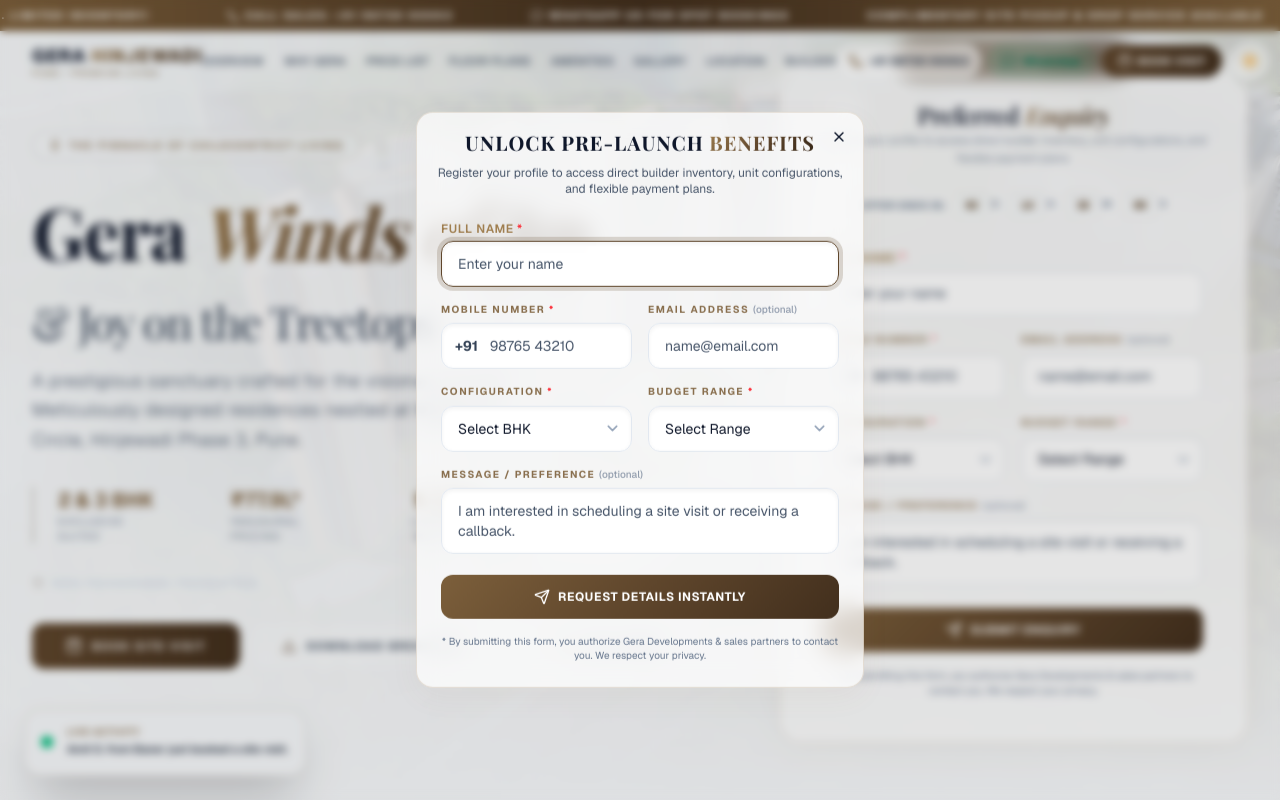
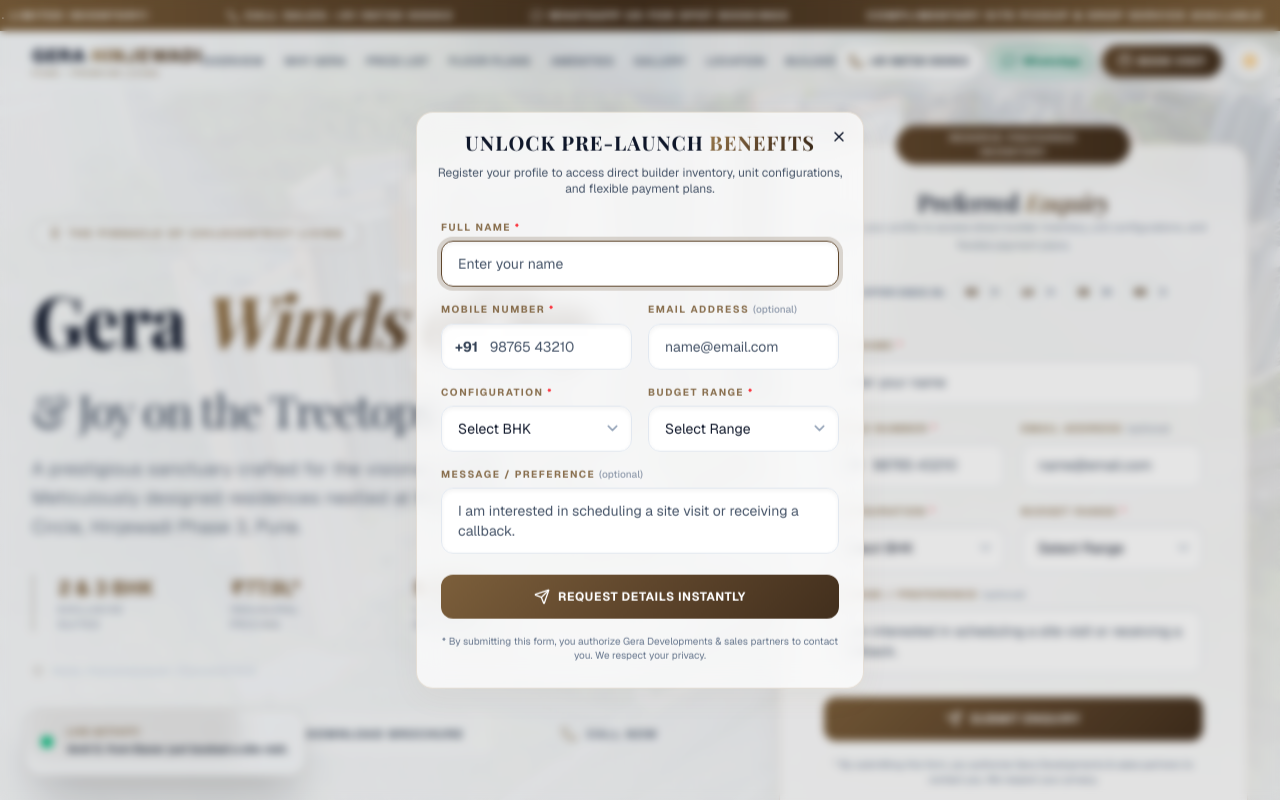
Before and after one commit to 24krealtorshinjewadi-blip/Gera-Hinjewadi, a Next.js app: page / in a window 1280 px wide. Shown: the top 800 px of the page. Built offline with nearby package versions, Linux system fonts and the light colour scheme.

Commit message:
fix: resolve hero enquiry form header overlap and label inconsistency

```diff
--- a/src/app/page.tsx
+++ b/src/app/page.tsx
@@ -142,7 +142,7 @@ export default function Home() {
       <Header />
 
       {/* 1. CINEMATIC HERO SECTION */}
-      <section id="overview" className="relative min-h-screen lg:h-screen lg:min-h-[700px] flex items-center pt-24 pb-12 lg:py-0 overflow-hidden">
+      <section id="overview" className="relative min-h-screen lg:min-h-[750px] flex items-center pt-28 pb-16 lg:pt-36 lg:pb-24 overflow-hidden">
         {/* Cinematic Background with slow zoom */}
         <div className="absolute inset-0 z-0 overflow-hidden">
           <Image
--- a/src/components/LeadCaptureForm.tsx
+++ b/src/components/LeadCaptureForm.tsx
@@ -166,8 +166,8 @@ export default function LeadCaptureForm({
       onSubmit={handleSubmit(onSubmit)}
       className="space-y-4 text-left p-2"
     >
-      <div>
-        <label className="block text-xs font-semibold text-gold-300 uppercase tracking-wider mb-1">
+      <div className="group">
+        <label className="block text-[10px] font-bold text-gold-400/90 uppercase tracking-[0.15em] mb-1.5 group-hover:text-gold-300 transition-colors">
           Full Name <span className="text-red-500">*</span>
         </label>
         <input
```
